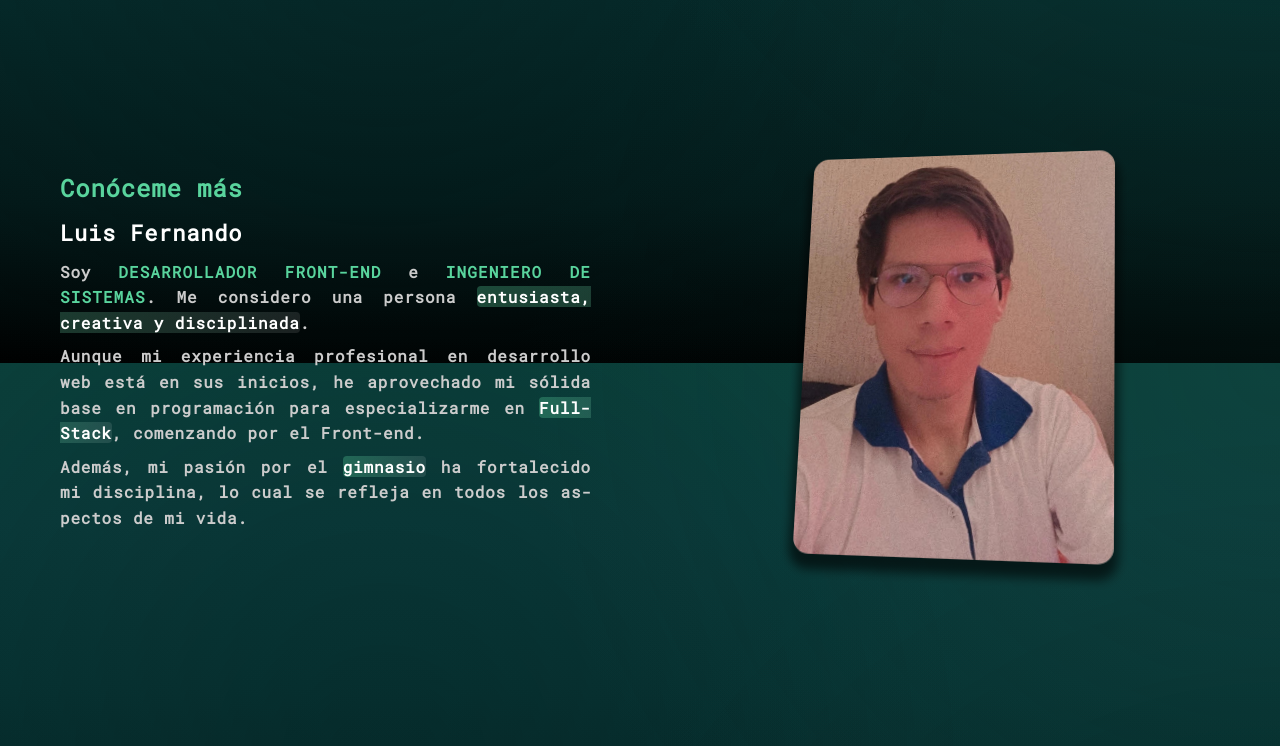
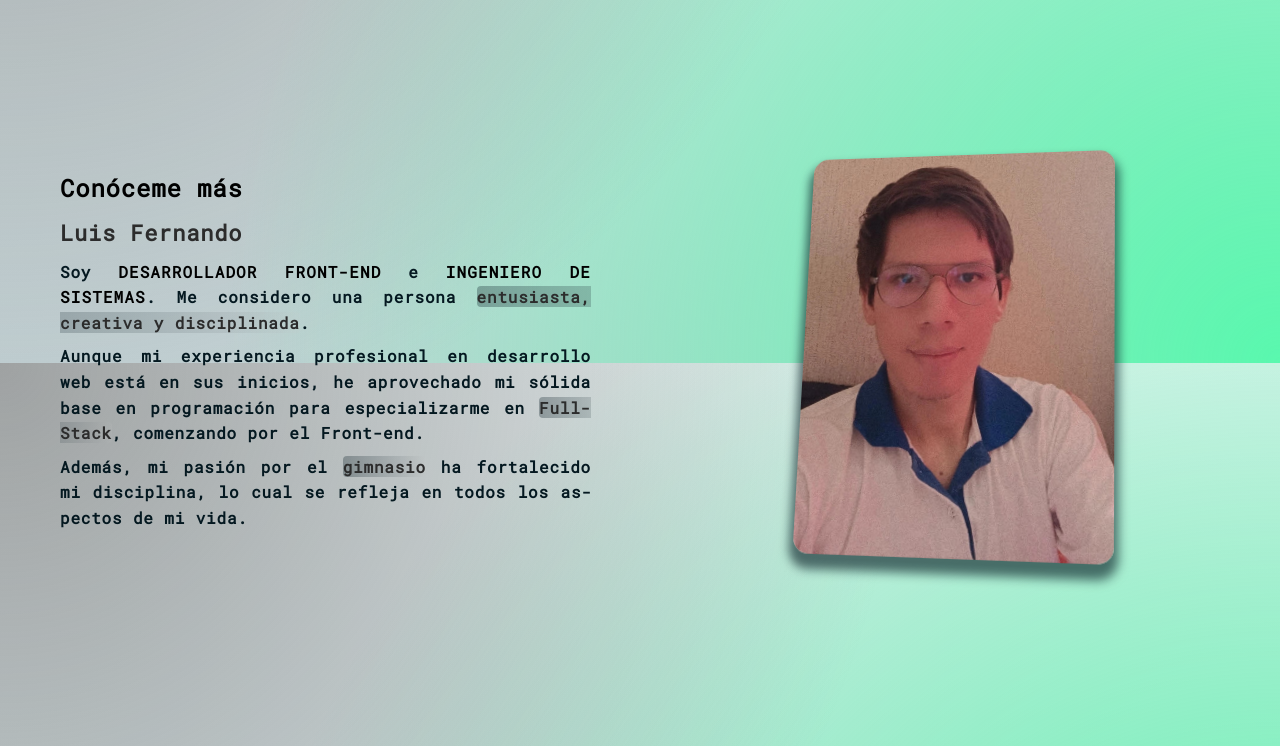
Before and after one commit to LBaquedanoCordova/Mi-portafolio, a website built with Vite: page index.html in a window 1280 px wide. Shown: the part 2037-2783 px from the top of the page. Built offline with nearby package versions, Linux system fonts and the light colour scheme; files whose address does not match are found by name.

Commit message:
feat(theme): migrate Sass variables and prep for theme toggle
- Migrated color, background, and shadow variables from Sass to CSS custom properties.
- Created base structure for light/dark theme toggle using data-theme.
- Added data-theme='light' attribute to <html> in index.html."

```diff
--- a/src/sass/layout/_about-me.scss
+++ b/src/sass/layout/_about-me.scss
@@ -1,5 +1,6 @@
 @use "../utils/mixins" as *;
 @use "../utils/variables" as *;
+@use "../utils/theme" as *;
 @use "../utils/mixinTech" as *;
 @use "../utils/placeholders" as *;
 
@@ -34,17 +35,13 @@
       font-weight: bold;
       text-transform: uppercase;
       letter-spacing: 0.07em;
-      color: $color-text;
+      color: var(--highlight-title-color);
     }
 
     .about-me__highlight-text {
       border-radius: calc($border-radius - 6px);
-      background: linear-gradient(
-        90deg,
-        rgba($color-text, 0.3),
-        rgba($color-white, 0.1)
-      );
-      color: $color-white;
+      background-image: var(--highlight-bg);
+      color: var(--highlight-text-color);
     }
   }
 
@@ -62,13 +59,13 @@
       object-fit: cover;
       border-radius: calc($border-radius + 5px);
       transform: rotateY(-10deg) rotateX(10deg) scale(1.05);
-      box-shadow: 0px 10px 10px 4px rgba($color-black, 0.6);
+      box-shadow: var(--img-shadow);
       transition: transform 0.4s ease-out, box-shadow 0.4s ease-out;
       cursor: pointer;
 
       &:hover {
         transform: rotateY(0deg) rotateX(0deg) scale(1.1);
-        box-shadow: 0px 15px 15px 5px rgba($color-black, 0.8);
+        box-shadow: var(--img-shadow-hover);
       }
     }
   }
--- a/src/sass/layout/_contact.scss
+++ b/src/sass/layout/_contact.scss
@@ -1,5 +1,6 @@
 @use "../utils/mixins" as *;
 @use "../utils/variables" as *;
+@use "../utils/theme" as *;
 @use "../utils/mixinTech" as *;
 @use "../utils/placeholders" as *;
 
@@ -36,7 +37,7 @@
     &-subtitle {
       @include font(clamp(25px, 5vw, 35px), 900);
       text-align: center;
-      color: $color-white;
+      color: var(--color-section-subtitle-alt)
     }
 
     &-title {
@@ -44,7 +45,7 @@
       font-family: '"Merriweather", serif';
       text-align: center;
       word-break: break-word;
-      color: $color-text;
+      color: var(--color-section-subtitle-main);
     }
 
     &-description {
--- a/src/sass/layout/_footer.scss
+++ b/src/sass/layout/_footer.scss
@@ -1,5 +1,6 @@
 @use "../utils/mixins" as *;
 @use "../utils/variables" as *;
+@use "../utils/theme" as *;
 @use "../utils/mixinTech" as *;
 
 .footer {
@@ -13,7 +14,7 @@
 
   &__text,
   &__social-link {
-    color: $color-text;
+    color: var(--color-section-subtitle-main);
     opacity: 0.8;
     transition: opacity 0.3s ease, transform 0.3s ease-in-out;
 
--- a/src/sass/utils/_mixinTech.scss
+++ b/src/sass/utils/_mixinTech.scss
@@ -1,6 +1,7 @@
 @use "sass:color";
 @use "./mixins" as *;
 @use "./variables" as *;
+@use "./theme" as *;
 @use "./placeholders" as *;
 
 @mixin text-style(
@@ -22,7 +23,7 @@
     width: calc(100% - 5px);
     height: calc(100% - 5px);
     clip-path: $clip-hexagon;
-    background-color: rgba($mixed-bg-pseudo, 0.7);
+    background-color: var(--hexagon-bg-pseudo-before);
     z-index: -1;
   }
 
@@ -34,11 +35,7 @@
     left: 0px;
     transform: scaleY(0);
     transform-origin: bottom;
-    background: linear-gradient(
-      180deg,
-      transparent,
-      rgba($mixed-bg-pseudo, 0.6)
-    );
+    background-image: var(--hexagon-bg-pseudo-after);
     opacity: 0;
     transition: transform 0.3s ease-in-out, opacity 0.3s ease-in-out;
     z-index: 0;
@@ -51,13 +48,8 @@
   clip-path: $clip-hexagon;
   position: relative;
   overflow: hidden;
-  filter: drop-shadow($hexagon-shadow);
-  background: linear-gradient(
-    135deg,
-    $color-text,
-    color.mix($color-accent-teal, $color-text, 60%)
-  );
-  box-shadow: $box-shadow-inset;
+  background-image: var(--hexagon-bg);
+  box-shadow: var(--hexagon-shadow-inset);
   transform: perspective(500px) rotateX(0deg) rotateY(0deg) scale(1);
   cursor: pointer;
   transition: transform 0.3s ease-out, filter 0.3s ease-out;
@@ -65,7 +57,7 @@
 
 @mixin tech-hexagon-hover() {
   filter: brightness(1.2);
-  box-shadow: $hexagon-shadow-hover, $box-shadow-hover-inset;
+  box-shadow: var(--hexagon-shadow-hover);
   transform: perspective(500px) rotateX(15deg) rotateY(15deg) scale(1.05);
 
   &::after {
@@ -80,13 +72,13 @@
 }
 
 @mixin tech-hexagon-label() {
-  @include padding-margin($spacing-xs, 0px);
+  @include padding-margin($spacing-xs 2px, 0px);
   position: absolute;
   transform: translateY(250%);
   @include font(clamp(10px, 1vw, 12px), 500);
-  color: $color-white;
-  text-shadow: -1px -1px 0 $color-black, 1px -1px 0 $color-black,
-    -1px 1px 0 $color-black, 1px 1px 0 $color-black;
+  color: var(--label-tech-color);
+  background-color: var(--label-bg);
+  border-radius: calc($border-radius - 6px);
   opacity: 0;
   transition: transform 0.3s ease-in-out, opacity 0.3s ease-in-out;
   z-index: 1;
--- a/src/sass/utils/_mixins.scss
+++ b/src/sass/utils/_mixins.scss
@@ -1,5 +1,6 @@
 @use "sass:color";
-@use "variables" as *;
+@use "./variables" as *;
+@use "./theme" as *;
 
 @mixin layout-navbar {
   box-sizing: border-box;
@@ -9,7 +10,7 @@
   top: 0;
   left: 0;
   border-radius: $border-radius;
-  background: $color-background-transparent;
+  background: var(--color-transparent);
   z-index: 10;
 }
 
@@ -18,7 +19,8 @@
   box-sizing: content-box;
   font-family: $font-main;
   font-weight: $font-bold;
-  background-image: $body-background-gradient;
+  background-color: var(--bg-body-solid);
+  background-image: var(--bg-body-gradient);
   background-repeat: no-repeat;
   background-attachment: fixed;
   background-size: cover;
@@ -35,15 +37,6 @@
   height: 100%;
   pointer-events: none;
   z-index: -1;
-}
-
-@mixin gradient-opacity($opacity: 1) {
-  background: linear-gradient(
-        to right,
-    rgba($color-black, $opacity),
-    rgba(color.adjust($color-black, $lightness: 6%, $space: hsl), $opacity),
-    rgba(color.adjust($color-black, $lightness: 14%, $space: hsl), $opacity)
-  );
 }
 
 //mixins para la seccion intro
--- a/src/sass/utils/_placeholders.scss
+++ b/src/sass/utils/_placeholders.scss
@@ -1,6 +1,7 @@
 @use "sass:color";
 @use "./mixins" as *;
 @use "./variables" as *;
+@use "./theme" as *;
 
 %flex-center {
   display: flex;
@@ -12,13 +13,13 @@
   position: absolute;
   left: 0px;
   width: 100%;
-  @include gradient-opacity(0.5);
+  background-image: var(--navbar-bg-gradient);
   backdrop-filter: $blur;
 }
 
 %link-reset {
   text-decoration: none;
-  color: $color-text;
+  color: var(--color-text-secondary);
 }
 
 %img-responsive {
@@ -33,7 +34,7 @@
   @include padding-margin($spacing-sm, 0px);
   flex-wrap: wrap;
   border-radius: $border-radius;
-  background-color: color.adjust($color-text, $lightness: -30%);
+  background-color: var(--bg-links-list);
 }
 
 %link-list-item {
@@ -41,13 +42,13 @@
   @include box-style(6px, calc($border-radius - 5px));
   font-size: $fs-miniSmall;
   text-decoration: none;
-  color: $color-primary;
-  background-image: $links-bg-gradient;
+  color: var(--links-text-color);
+  background-image: var(--bg-links-gradient);
   cursor: pointer;
   transition: background-image 4s ease-in-out;
 
   &:hover {
-    background-image: $links-bg-gradient-hover;
+    background-image: var(--bg-links-gradient-hover);
   }
   i {
     @include font($icon-size, $icon-weight);
@@ -62,6 +63,11 @@
   }
 }
 
+%pseudo-abs{
+  content: "";
+  position: absolute;
+}
+
 %tooltip-style{
   display: block;
   position: absolute;
@@ -69,8 +75,8 @@
   border-radius: calc($border-radius - 5px);
   font-size: 12px;
   letter-spacing: 0.1em;
-  background-color: $color-black;
-  color: $color-white;
+  background-color: var(--tooltip-bg);
+  color: var(--tooltip-text-color);
   z-index: 1;
 
   &::before {
@@ -82,7 +88,7 @@
     aspect-ratio: 1;
     clip-path: polygon(100% 0, 0 50%, 100% 100%);
     transform: translateY(-50%);
-    background-color: $color-black;
+    background-color: var(--tooltip-bg);
   }
 
   &.email-tooltip--top::before {
@@ -112,27 +118,22 @@
   padding: $spacing-sm $spacing-lg;
 }
 
-%pseudo-abs{
-  content: "";
-  position: absolute;
-}
-
 %header-text-spacing{
   margin: $spacing-sm $spacing-md;
 }
 
 %section-subtitle{
   font-size: $fs-xlarge;
-  color: $color-text;
+  color: var(--color-section-subtitle-main);
 }
 
 %section-subtitle-light{
   font-size: $fs-large;
-  color: $color-white;
+  color: var(--color-section-subtitle-alt);
 }
 
 %section-paragraph-default{
   font-size: $fs-small;
   text-align: justify;
-  color: $color-neutral;
+  color: var(--color-section-paragraph);
 }
--- /dev/null
+++ b/src/sass/utils/_theme.scss
@@ -0,0 +1,247 @@
+html[data-theme="light"] {
+  // Paleta de colores base utilizada en distintas secciones y elementos de la web.
+  --color-primary: #041820;
+  --color-text: #59f8ae;
+  --color-accent-teal: #2a9d8f;
+  --color-white: #ffffff;
+  --color-black: #000000;
+  --color-neutral: #cccccc;
+  --color-transparent: transparent;
+
+  // Gradiente completo del fondo del body
+  --bg-body-solid: #f2f6f7;
+  --bg-body-gradient: radial-gradient(
+      circle at top left,
+      rgba(110, 110, 110, 0.6) 0%,
+      var(--color-transparent) 60%
+    ),
+    radial-gradient(
+      circle at bottom right,
+      #59f8ae 0%,
+      var(--color-transparent) 70%
+    ),
+    linear-gradient(to bottom, #e8f0f1 0%, #d6e2e4 50%, #c4d3d6 100%);
+
+  // Sombra y color de fondo principal de la barra de navegación
+  --navbar-shadow: 0 4px 6px rgba(4, 24, 32, 0.2),
+    0 10px 20px rgba(4, 24, 32, 0.1);
+  --navbar-bg-gradient: linear-gradient(
+    to right,
+    rgba(135, 135, 135, 0.7),
+    rgba(130, 130, 130, 0.7),
+    rgba(125, 125, 125, 0.7)
+  );
+
+  // Se usa para enlaces activos en la navbar
+  --color-state-active: var(--color-text);
+
+  // Color para iconos de theme light/dark
+  --color-theme-icon: var(--color-primary);
+
+  // Color para iconos de menu open/close
+  --color-menu-icon: var(--color-primary);
+
+  //Color de texto de introducción
+  --color-text-primary: var(--color-black);
+  --color-text-secondary: var(--color-primary);
+
+ // Fondo del contenedor de la lista de enlaces
+  --bg-links-list: rgba(4, 24, 32, 0.9);
+
+  // Gradiente de fondo para enlaces
+  --bg-links-gradient: linear-gradient(
+    45deg,
+    var(--color-white),
+    #c3c3c3,
+    #a5a5a5
+  );
+
+  // Gradiente de fondo en estado hover para enlaces
+  --bg-links-gradient-hover: linear-gradient(
+    45deg,
+    #f5f5f5,
+    #dcdcdc,
+    #c8c8c8
+  );
+
+  //Color de texto de enlaces
+  --links-text-color: var(--color-black);
+
+  // Estilos base para botón destacado "Abierto a posibilidades"
+  --cta-bg: rgba(100, 100, 100, 0.5);
+  --cta-border-color: var(--color-black);
+  --cta-bg-hover: rgba(100, 100, 100, 0.2);
+  --cta-shadow-hover: 0px 0px 12px rgba(0, 0, 0, 0.6);
+
+  //Fondo y color de tooltip
+  --tooltip-bg: var(--color-white);
+  --tooltip-text-color: var(--color-black);
+
+  //Color de arrow de scroll
+  --color-scroll-arrow: var(--color-black);
+
+  //Color de subtitulos en diferentes secciones
+  --color-section-subtitle-main: var(--color-black);
+  --color-section-subtitle-alt: #2c2c2c;
+  --color-section-paragraph: var(--color-primary);
+
+  // Fondos, sombras y efectos de profundidad aplicados a hexágonos y contenedores.
+  // Se utilizan en elementos decorativos y al hacer hover para reforzar el efecto visual 3D.
+  --hexagon-bg: linear-gradient(135deg, #1b1b1b, #222222);
+  --hexagon-bg-pseudo-before: var(--color-white);
+  --hexagon-bg-pseudo-after: linear-gradient(
+    180deg,
+    var(--color-transparent),
+    rgba(0, 0, 0, 0.5)
+  );
+
+  --hexagon-shadow-inset: inset 3px 3px 6px rgba(123, 123, 123, 0.4),
+    inset -3px -3px 6px rgba(195, 195, 195, 0.2);
+
+  --hexagon-shadow-hover: 0px 8px 12px rgba(216, 216, 216, 0.8),
+    inset 5px 5px 8px rgba(148, 148, 148, 0.6),
+    inset -5px -5px 8px rgba(56, 56, 56, 0.4);
+
+  --label-tech-color: var(--color-white);
+  --label-bg: rgba(0, 0, 0, 0.5);
+
+  // Color del borde y fondo del marcador para timeline
+  --border-color: var(--color-primary);
+  --bg-timeline-marker: var(--color-primary);
+
+  // Estilos visuales: resaltado de texto y sombras en imágenes
+  --highlight-bg: linear-gradient(
+    to right,
+    rgba(4, 24, 32, 0.3),
+    rgba(204, 204, 204, 0.1)
+  );
+  --highlight-text-color: #2c2c2c;
+  --highlight-title-color: var(--color-black);
+  --img-shadow: 0px 10px 10px 4px rgba(4, 24, 32, 0.6);
+  --img-shadow-hover: 0px 15px 15px 5px rgba(4, 24, 32, 0.8);
+}
+
+html[data-theme="dark"] {
+  // Paleta de colores base utilizada en distintas secciones y elementos de la web.
+  --color-primary: #041820;
+  --color-text: #59f8ae;
+  --color-accent-teal: #2a9d8f;
+  --color-white: #ffffff;
+  --color-black: #000000;
+  --color-neutral: #cccccc;
+  --color-transparent: transparent;
+
+  // Gradiente completo del fondo del body
+  --bg-body-solid: #001f1d;
+  --bg-body-gradient: radial-gradient(
+      circle at top left,
+      rgba(0, 95, 88, 0.75) 0%,
+      var(--color-transparent) 60%
+    ),
+    radial-gradient(
+      circle at bottom right,
+      rgba(0, 20, 18, 0.8) 0%,
+      var(--color-transparent) 70%
+    ),
+    linear-gradient(to bottom, #004f4b 0%, #003936 50%, #000f0e 100%);
+
+  // Sombra y color de fondo principal de la barra de navegación
+  --navbar-shadow: 0 4px 6px rgba(0, 0, 0, 0.1), 0 10px 20px rgba(0, 0, 0, 0.05);
+  --navbar-bg-gradient: linear-gradient(
+    to right,
+    rgba(0, 0, 0, 0.5),
+    rgba(15, 15, 15, 0.5),
+    rgba(35, 35, 35, 0.5)
+  );
+
+  // Se usa para enlaces activos en la navbar
+  --color-state-active: var(--color-neutral);
+
+  // Color para iconos de theme light/dark
+  --color-theme-icon: var(--color-text);
+
+  // Color para iconos de menu open/close
+  --color-menu-icon: var(--color-text);
+
+  // Colores de texto de introducción
+  --color-text-primary: var(--color-white);
+  --color-text-secondary: var(--color-text);
+
+  // Fondo del contenedor de la lista de enlaces
+  --bg-links-list: #1e754e;
+
+  // Gradiente de fondo para enlaces
+  --bg-links-gradient: linear-gradient(
+    45deg,
+    var(--color-text),
+    #33c684,
+    #2eb277
+  );
+
+  // Gradiente de fondo en estado hover para enlaces
+  --bg-links-gradient-hover: linear-gradient(
+    45deg,
+    #6dd9a8,
+    #81deb4,
+    var(--color-text)
+  );
+
+  // Color de texto de enlaces
+  --links-text-color: var(--color-primary);
+
+  // Estilos base para botón destacado "Abierto a posibilidades"
+  --cta-bg: rgba(0, 0, 0, 0.5);
+  --cta-border-color: var(--color-white);
+  --cta-bg-hover: rgba(0, 0, 0, 0.2);
+  --cta-shadow-hover: 0px 0px 12px rgba(255, 255, 255, 0.3);
+
+  // Fondo y color de tooltip
+  --tooltip-bg: var(--color-black);
+  --tooltip-text-color: var(--color-white);
+
+  // Color de arrow de scroll
+  --color-scroll-arrow: var(--color-white);
+
+  // Color de subtitulos en diferentes secciones
+  --color-section-subtitle-main: var(--color-text);
+  --color-section-subtitle-alt: var(--color-white);
+  --color-section-paragraph: var(--color-neutral);
+
+  // Fondos, sombras y efectos de profundidad aplicados a hexágonos y contenedores.
+  // Se utilizan en elementos decorativos y al hacer hover para reforzar el efecto visual 3D.
+  --hexagon-bg: linear-gradient(
+    135deg,
+    var(--color-text),
+    var(--color-accent-teal)
+  );
+  --hexagon-bg-pseudo-before: rgba(15, 15, 15, 0.7);
+  --hexagon-bg-pseudo-after: linear-gradient(
+    180deg,
+    var(--color-transparent),
+    var(--hexagon-bg-pseudo-before)
+  );
+  --hexagon-shadow-inset: inset 3px 3px 6px rgba(0, 0, 0, 0.4),
+    inset -3px -3px 6px rgba(255, 255, 255, 0.2);
+  --hexagon-shadow-hover: 0px 8px 12px #333333,
+    inset 5px 5px 8px rgba(0, 0, 0, 0.5),
+    inset -5px -5px 8px rgba(255, 255, 255, 0.3);
+
+  --label-tech-color: var(--color-black);
+  --label-bg: rgba(172, 172, 172, 0.7);
+
+  // Color del borde y fondo del marcador para timeline
+  --border-color: var(--color-neutral);
+  --bg-timeline-marker: var(--color-neutral);
+
+  // Estilos visuales: resaltado de texto y sombras en imágenes
+  --highlight-bg: linear-gradient(
+    to right,
+    rgba(89, 248, 174, 0.3),
+    rgba(255, 255, 255, 0.1)
+  );
+  --highlight-text-color: var(--color-white);
+  --highlight-title-color: var(--color-text);
+
+  --img-shadow: 0px 10px 10px 4px rgba(0, 0, 0, 0.6);
+  --img-shadow-hover: 0px 15px 15px 5px rgba(0, 0, 0, 0.8);
+}
--- a/src/sass/utils/_variables.scss
+++ b/src/sass/utils/_variables.scss
@@ -22,86 +22,8 @@ $spacing-xxl: 32px;
 $spacing-xxxl: 40px;
 $spacing-jumbo: 48px;
 
-// Paleta de colores base utilizada en distintas secciones y elementos de la web.
-$color-primary: #041820;
-$color-text: #59d49d;
-$color-background-transparent: transparent;
-$color-background-dark: #062c30;
-$color-accent-teal: #2a9d8f;
-$color-background-deep: #14313b;
-$color-white: #ffffff;
-$color-black: #000000;
-$color-neutral: #cccccc;
-
-// Radiales del fondo del body
-$body-bg-radial-top-right: rgba(22, 78, 71, 0.25);
-$body-bg-radial-center-left: rgba(5, 37, 37, 0.3);
-$body-bg-radial-bottom-right: rgba(10, 63, 58, 0.2);
-
-// Lineales verticales del fondo del body
-$body-bg-linear-start: #0a3f3a;
-$body-bg-linear-20: #0a3a3a;
-$body-bg-linear-40: #073232;
-$body-bg-linear-60: #052525;
-$body-bg-linear-80: #031818;
-$body-bg-linear-end: $color-black;
-
-// Gradiente completo del fondo del body
-$body-background-gradient: radial-gradient(
-    circle at top right,
-    $body-bg-radial-top-right 0%,
-    transparent 50%
-  ),
-  radial-gradient(
-    circle at 30% 50%,
-    $body-bg-radial-center-left 0%,
-    transparent 60%
-  ),
-  radial-gradient(
-    circle at bottom right,
-    $body-bg-radial-bottom-right 0%,
-    transparent 50%
-  ),
-  linear-gradient(
-    to bottom,
-    $body-bg-linear-start 0%,
-    $body-bg-linear-20 20%,
-    $body-bg-linear-40 40%,
-    $body-bg-linear-60 60%,
-    $body-bg-linear-80 80%,
-    $body-bg-linear-end 100%
-  );
-
-// Gradiente de fondo principal para listas de enlaces
-$links-bg-gradient: linear-gradient(
-  45deg,
-  $color-text,
-  color.adjust($color-text, $lightness: -10%),
-  color.adjust($color-text, $lightness: -15%)
-);
-
-// Gradiente de fondo en estado hover para listas de enlaces
-$links-bg-gradient-hover: linear-gradient(
-  45deg,
-  color.adjust($color-text, $lightness: 5%),
-  color.adjust($color-text, $lightness: 10%),
-  $color-text
-);
-
 // Clip-path en forma de hexágono para listas de ítems y sus pseudoelementos ::before
 $clip-hexagon: polygon(50% 0%, 100% 25%, 100% 75%, 50% 100%, 0% 75%, 0% 25%);
-
-// Variables para fondos, sombras y efectos de profundidad aplicados a hexágonos y contenedores.
-// Se utilizan en elementos decorativos y al hacer hover para reforzar el efecto visual 3D.
-$mixed-bg-pseudo: color.mix($color-white, $color-black, 6%);
-$hexagon-shadow: 0px 8px 12px
-  rgba(color.mix($color-white, $color-black, 25%), 0.3);
-$hexagon-shadow-hover: 0px 12px 18px
-  rgba(color.mix($color-white, $color-black, 25%), 0.5);
-$box-shadow-inset: inset 3px 3px 6px rgba($color-black, 0.4),
-  inset -3px -3px 6px rgba(color.mix($color-white, $color-black, 100%), 0.2);
-$box-shadow-hover-inset: inset 5px 5px 8px rgba($color-black, 0.5),
-  inset -5px -5px 8px rgba(color.mix($color-white, $color-black, 100%), 0.3);
 
 //variable general usada en diferentes elementos
 $border-radius: 10px;
```
Also changed, not shown: index.html (+1 -1 lines), src/sass/layout/_experience.scss (+9 -8 lines), src/sass/layout/_intro.scss (+10 -9 lines), src/sass/layout/_navbar.scss (+7 -7 lines).
